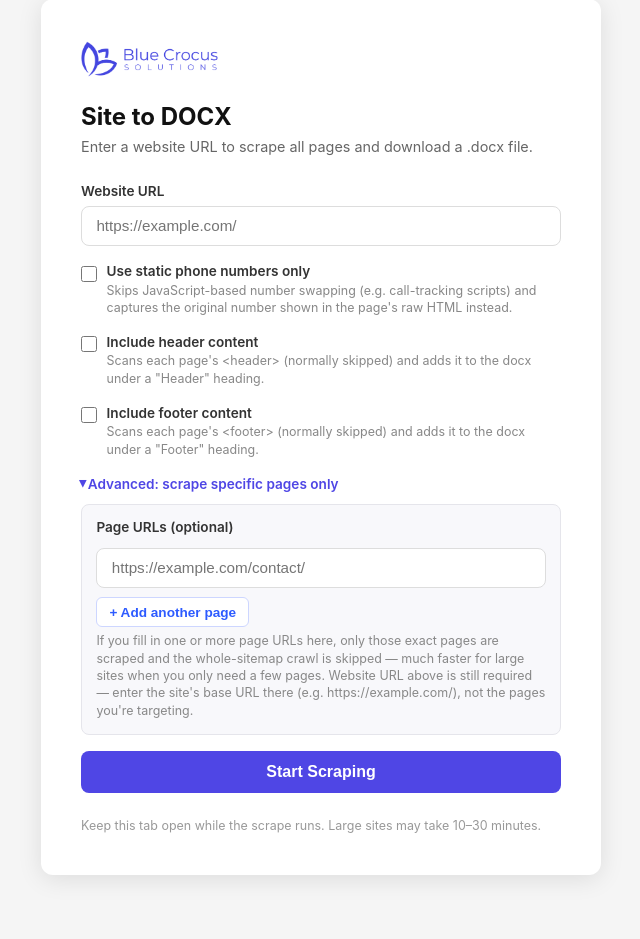
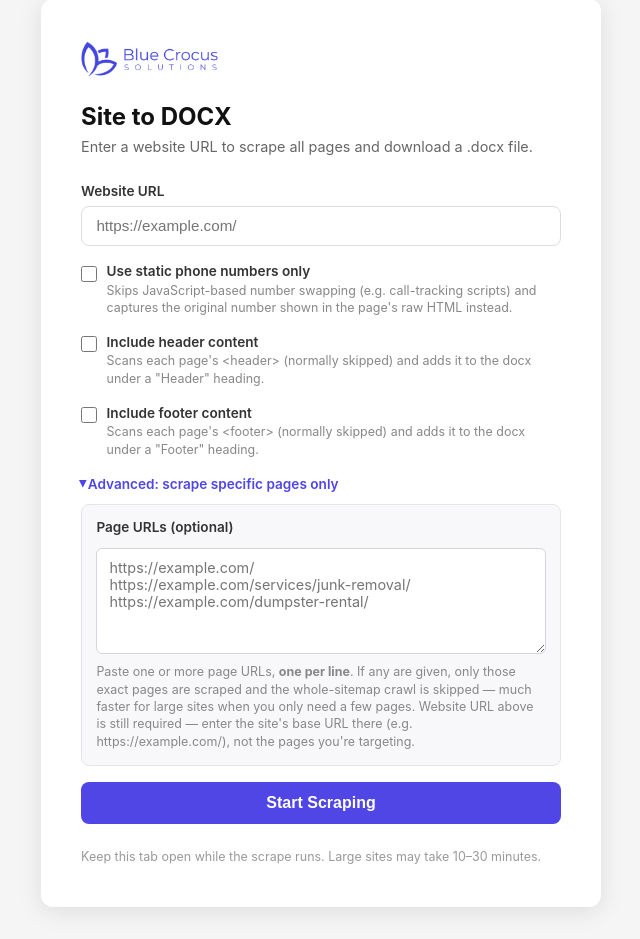
Before and after one commit to kingbenico/website-to-docx-scraper, a Flask app: page / in a window 1280 px wide, after a click on "Advanced: scrape specific pages only". Shown: the part 33-972 px from the top of the page, without its empty margins (319-959 px from the left). Before the commit the page ends 912 px from the top, so only its background shows below. Run offline with Flask 3, Linux system fonts and the light colour scheme.

Commit message:
added doc changes

```diff
--- a/app.py
+++ b/app.py
@@ -77,13 +77,14 @@ def start():
     static_phones = request.form.get("static_phones") == "on"
     include_header = request.form.get("include_header") == "on"
     include_footer = request.form.get("include_footer") == "on"
-    # Advanced: one or more specific page URLs. The form sends a repeated
-    # "single_url" field (one per row). Collect all non-empty values, preserving
-    # order and dropping duplicates.
-    raw_single = [u.strip() for u in request.form.getlist("single_url")]
+    # Advanced: one or more specific page URLs, pasted as a newline-separated
+    # list in the "single_url" textarea. Split on newlines, trim each, drop
+    # empties/duplicates (order preserved), and validate the scheme.
+    raw_single = request.form.get("single_url", "").splitlines()
     seen = set()
     single_urls = []
-    for u in raw_single:
+    for line in raw_single:
+        u = line.strip()
         if not u or u in seen:
             continue
         if not u.startswith(("http://", "https://")):
--- a/templates/index.html
+++ b/templates/index.html
@@ -267,55 +267,23 @@
       margin-top: 0.4rem;
     }
 
-    .single-url-row {
-      display: flex;
-      gap: 0.5rem;
-      align-items: center;
+    .advanced-body textarea {
+      width: 100%;
+      margin-top: 0.4rem;
+      padding: 0.6rem 0.75rem;
+      font-family: inherit;
+      font-size: 0.9rem;
+      color: #222;
+      background: #fff;
+      border: 1px solid #d5d5dd;
+      border-radius: 6px;
+      resize: vertical;
+      box-sizing: border-box;
     }
 
-    .single-url-row input[type="url"] {
-      flex: 1;
-    }
-
-    .remove-url-btn {
-      flex: 0 0 auto;
-      width: 34px;
-      height: 34px;
-      margin-top: 0.4rem;
-      padding: 0;
-      font-size: 1.1rem;
-      line-height: 1;
-      color: #888;
-      background: #fff;
-      border: 1px solid #e5e5eb;
-      border-radius: 6px;
-      cursor: pointer;
-    }
-
-    .remove-url-btn:hover {
-      color: #c0392b;
-      border-color: #c0392b;
-    }
-
-    /* Hide the remove button when it's the only row — nothing to remove. */
-    #single-url-list .single-url-row:only-child .remove-url-btn {
-      display: none;
-    }
-
-    #add-url-btn {
-      margin-top: 0.6rem;
-      padding: 0.4rem 0.75rem;
-      font-size: 0.85rem;
-      font-weight: 600;
-      color: #2d5bff;
-      background: #fff;
-      border: 1px solid #cdd6ff;
-      border-radius: 6px;
-      cursor: pointer;
-    }
-
-    #add-url-btn:hover {
-      background: #f0f3ff;
+    .advanced-body textarea:focus {
+      outline: none;
+      border-color: #2d5bff;
     }
   </style>
 </head>
@@ -368,20 +336,15 @@
       <details class="advanced">
         <summary>Advanced: scrape specific pages only</summary>
         <div class="advanced-body">
-          <label>Page URLs (optional)</label>
-          <div id="single-url-list">
-            <div class="single-url-row">
-              <input
-                type="url"
-                name="single_url"
-                placeholder="https://example.com/contact/"
-              />
-              <button type="button" class="remove-url-btn" aria-label="Remove this page">&times;</button>
-            </div>
-          </div>
-          <button type="button" id="add-url-btn">+ Add another page</button>
+          <label for="single-url-input">Page URLs (optional)</label>
+          <textarea
+            id="single-url-input"
+            name="single_url"
+            rows="5"
+            placeholder="https://example.com/&#10;https://example.com/services/junk-removal/&#10;https://example.com/dumpster-rental/"
+          ></textarea>
           <span class="checkbox-hint">
-            If you fill in one or more page URLs here, only those exact pages are scraped and the whole-sitemap crawl is skipped — much faster for large sites when you only need a few pages. Website URL above is still required — enter the site's base URL there (e.g. https://example.com/), not the pages you're targeting.
+            Paste one or more page URLs, <strong>one per line</strong>. If any are given, only those exact pages are scraped and the whole-sitemap crawl is skipped — much faster for large sites when you only need a few pages. Website URL above is still required — enter the site's base URL there (e.g. https://example.com/), not the pages you're targeting.
           </span>
         </div>
       </details>
@@ -475,40 +438,6 @@
         });
     }
 
-    // --- Dynamic "specific pages" URL rows ---
-    const urlList = document.getElementById('single-url-list');
-    const addUrlBtn = document.getElementById('add-url-btn');
-
-    function makeUrlRow() {
-      const row = document.createElement('div');
-      row.className = 'single-url-row';
-      const input = document.createElement('input');
-      input.type = 'url';
-      input.name = 'single_url';
-      input.placeholder = 'https://example.com/contact/';
-      const removeBtn = document.createElement('button');
-      removeBtn.type = 'button';
-      removeBtn.className = 'remove-url-btn';
-      removeBtn.setAttribute('aria-label', 'Remove this page');
-      removeBtn.innerHTML = '&times;';
-      row.appendChild(input);
-      row.appendChild(removeBtn);
-      return row;
-    }
-
-    addUrlBtn.addEventListener('click', function() {
-      const row = makeUrlRow();
-      urlList.appendChild(row);
-      row.querySelector('input').focus();
-    });
-
-    // Event delegation: remove a row when its × is clicked.
-    urlList.addEventListener('click', function(e) {
-      if (e.target.classList.contains('remove-url-btn')) {
-        e.target.closest('.single-url-row').remove();
-      }
-    });
-
     form.addEventListener('submit', function(e) {
       e.preventDefault();
 
```
Also changed, not shown: scraper.py (+84 -35 lines).
